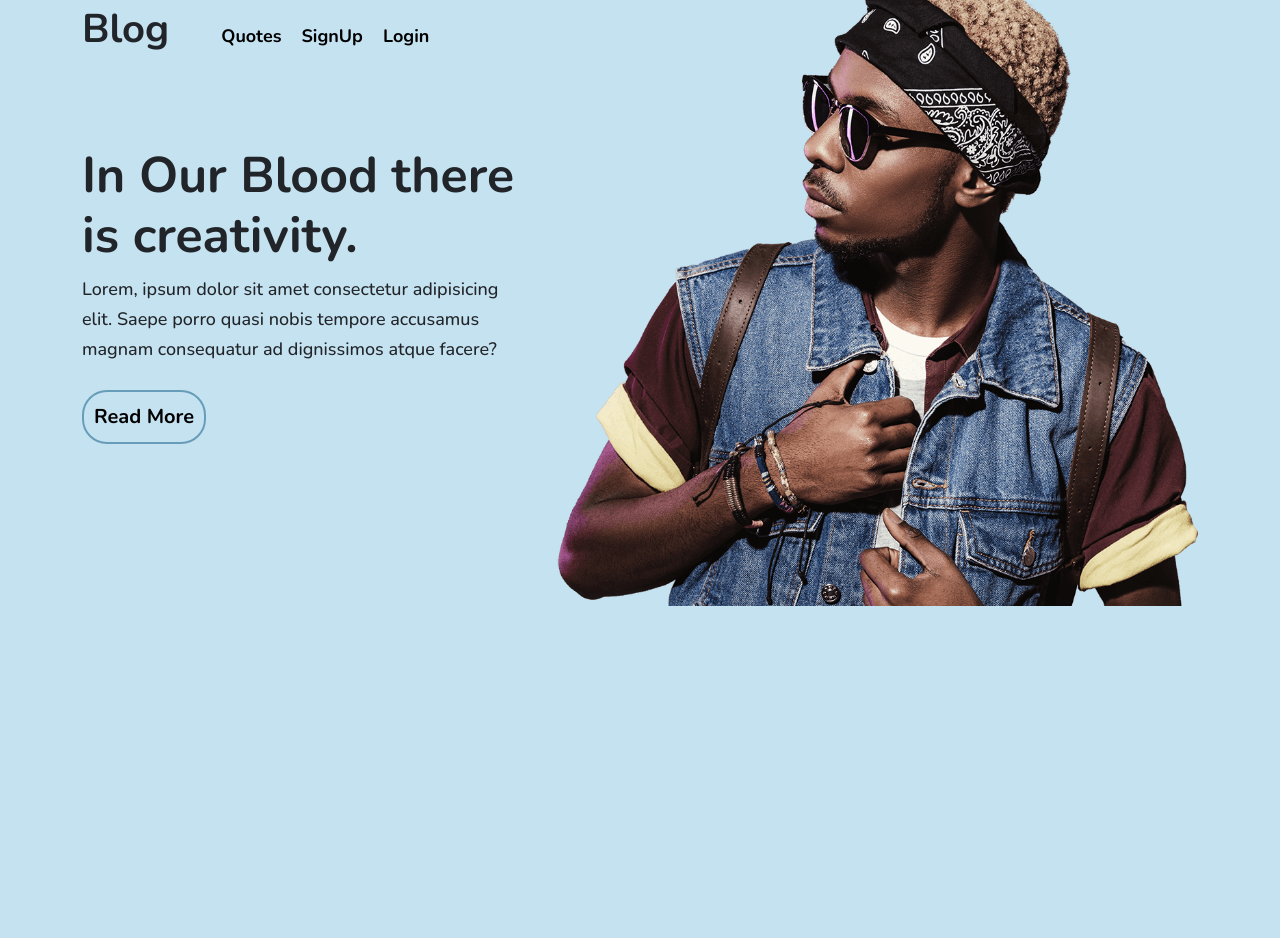
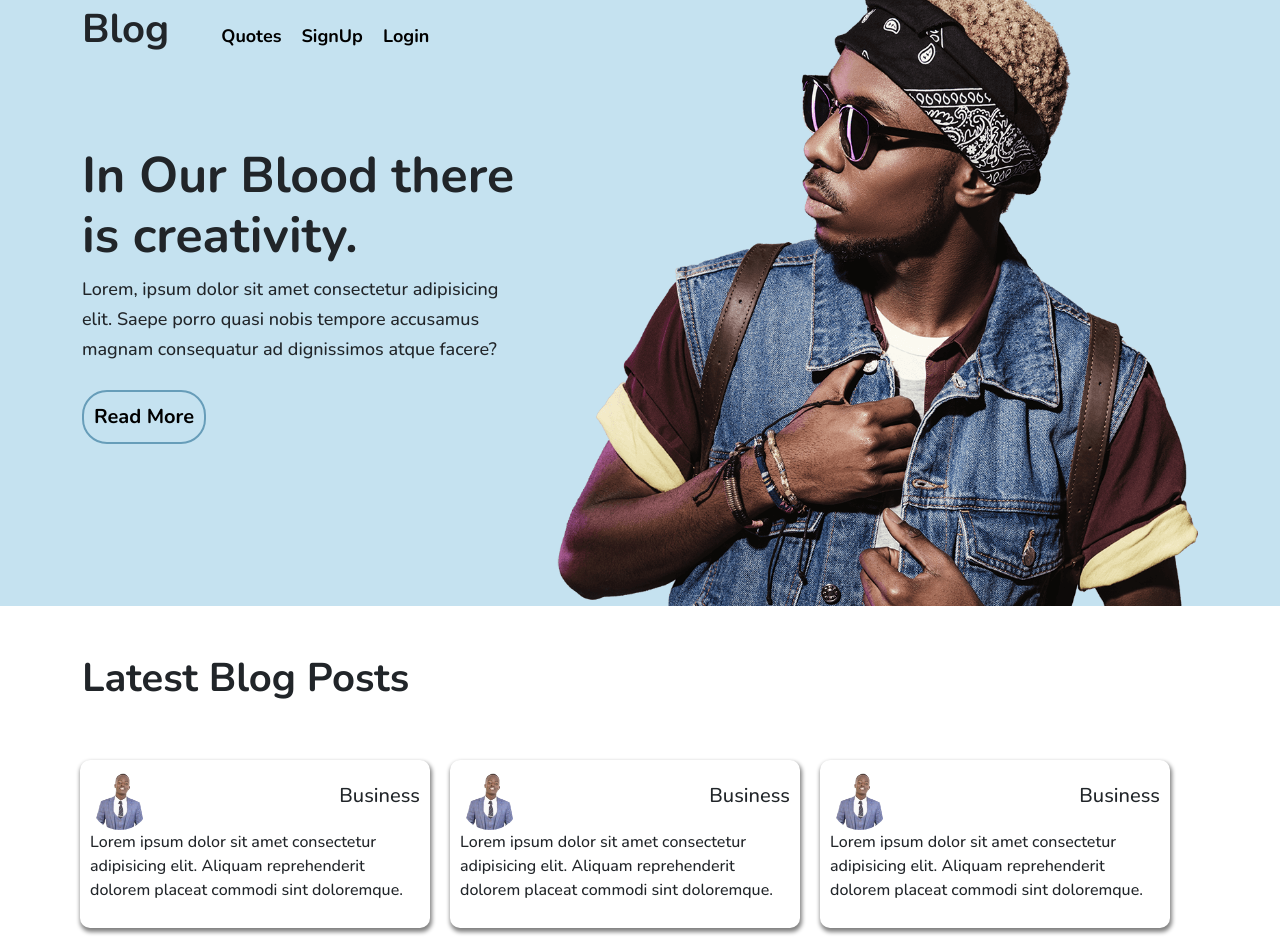
Before and after one commit to Marcos8060/Blog, a Python web app: template app/templates/index.html in a window 1280 px wide. Before the commit the page ends 606 px from the top, so only its background shows below. Run offline with Jinja, Linux system fonts and the light colour scheme; the template is opened without the code that fills it, so the values that code supplies are empty.

Commit message:
aligned the blogs

```diff
--- a/app/static/style.css
+++ b/app/static/style.css
@@ -9,9 +9,6 @@
 .header_section{
     display: flex;
     align-items: center;
-}
-.hero_section{
-    height: 100vh;
 }
 .header_section >  h1{
     font-weight: 900;
@@ -50,3 +47,22 @@
     transition: 1s;
     color: white;
 }
+/* blogs */
+.blog_head{
+    display: flex;
+    align-items: center;
+    justify-content: space-between;
+}
+.blog_head > img{
+    width: 60px;
+    height: 60px;
+    border-radius: 999px;
+}
+.blog{
+    background: white;
+    box-shadow: 1px 3px 4px 1px gray;
+    padding: 10px;
+    border-radius: 10px;
+    margin: 10px;
+    width: 350px;
+}
--- a/app/templates/index.html
+++ b/app/templates/index.html
@@ -23,6 +23,36 @@
               </div>
           </div>
       </div>
+    </div>
+  </div>
+  <div class="blogs_section">
+      <div class="container">
+        <div class="blogs">
+            <h1 class="mt-5 mb-5" style="font-weight: bold;">Latest Blog Posts</h1>
+            <div class="row blogs">
+                <div class="col-4 blog">
+                    <div class="blog_head">
+                        <img class="img-fluid" src="../static/Images/portfolio.png" alt="image">
+                        <h5>Business</h5>
+                    </div>
+                    <p>Lorem ipsum dolor sit amet consectetur adipisicing elit. Aliquam reprehenderit dolorem placeat commodi sint doloremque.</p>
+                </div>
+                <div class="col-4 blog">
+                    <div class="blog_head">
+                        <img class="img-fluid" src="../static/Images/portfolio.png" alt="image">
+                        <h5>Business</h5>
+                    </div>
+                    <p>Lorem ipsum dolor sit amet consectetur adipisicing elit. Aliquam reprehenderit dolorem placeat commodi sint doloremque.</p>
+                </div>
+                <div class="col-4 blog">
+                    <div class="blog_head">
+                        <img class="img-fluid" src="../static/Images/portfolio.png" alt="image">
+                        <h5>Business</h5>
+                    </div>
+                    <p>Lorem ipsum dolor sit amet consectetur adipisicing elit. Aliquam reprehenderit dolorem placeat commodi sint doloremque.</p>
+                </div>
+            </div>
+        </div>
       </div>
   </div>
 {% endblock %}
```
Also changed, not shown: app/static/Images/portfolio.png (added).
